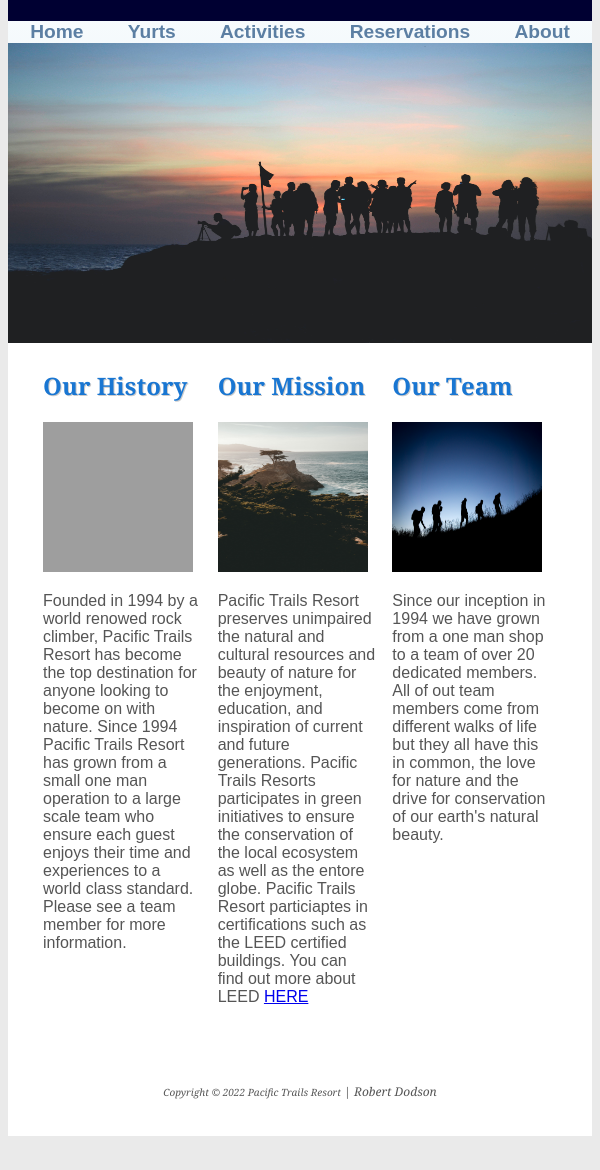
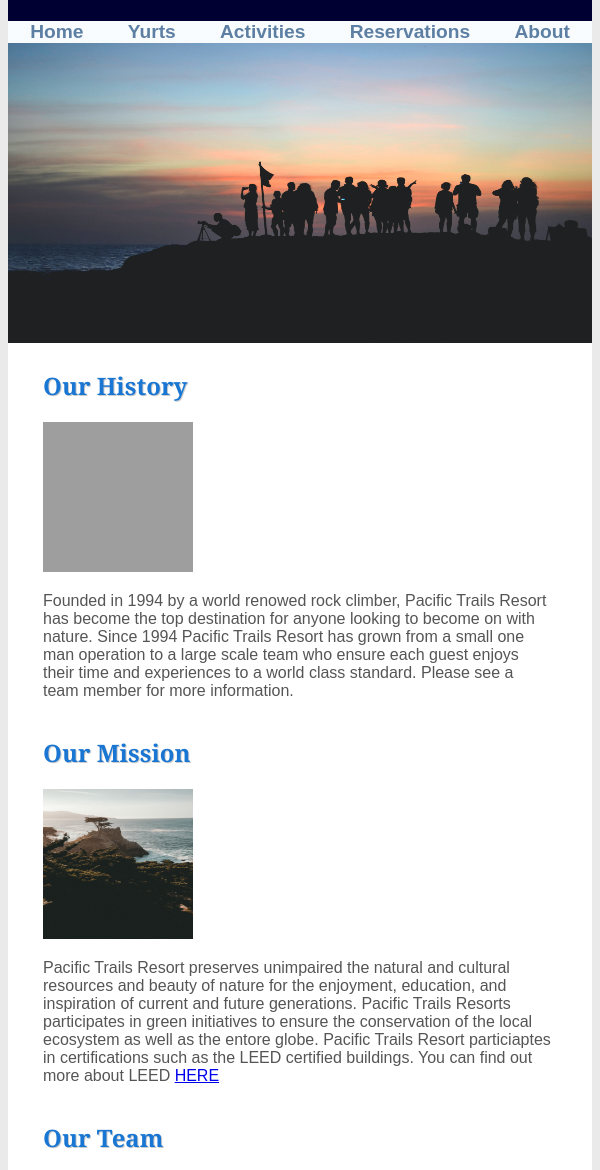
Before and after one commit to Drew-Dodson/CIS-152-501, a plain HTML site: page final/about.html in a window 600 px wide. Shown: the part 78-1248 px from the top of the page. Before the commit the page ends 1222 px from the top, so only its background shows below. Drawn offline with Linux system fonts and the light colour scheme; grey boxes are pictures that could not be loaded.

Commit message:
Fix flex for small screens

```diff
--- a/final/pacific.css
+++ b/final/pacific.css
@@ -316,6 +316,11 @@ video {
     border-bottom: none;
   }
 
+  .aboutFlex {
+    display: flex;
+    flex-direction: row;
+  }
+
   .flow {
     display: flex;
     flex-direction: row;
@@ -351,8 +356,10 @@ video {
     min-width: 100%;
     margin: 0 auto;
   }
-  #aboutWrapper {
+
+  .aboutFlex {
     display: flex;
+    flex-direction: column;
   }
 }
 
```
